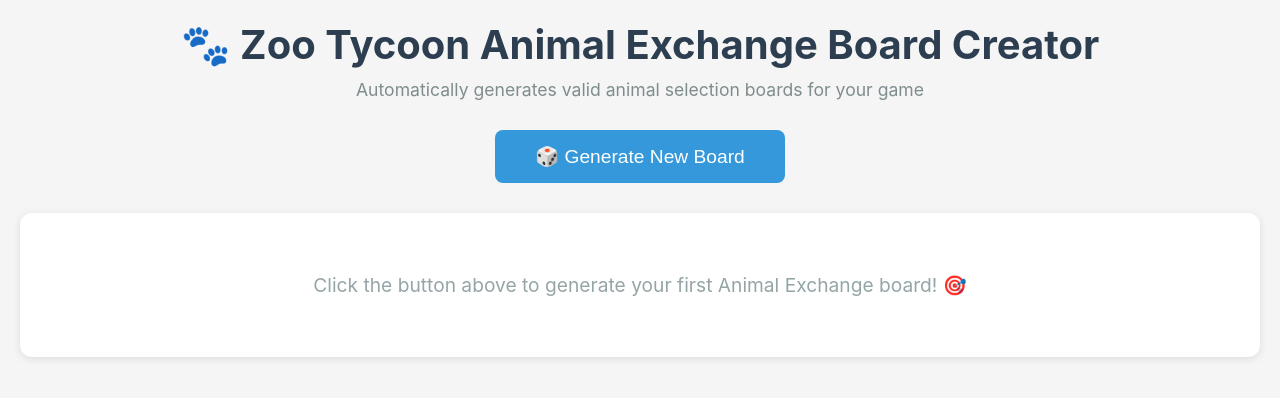
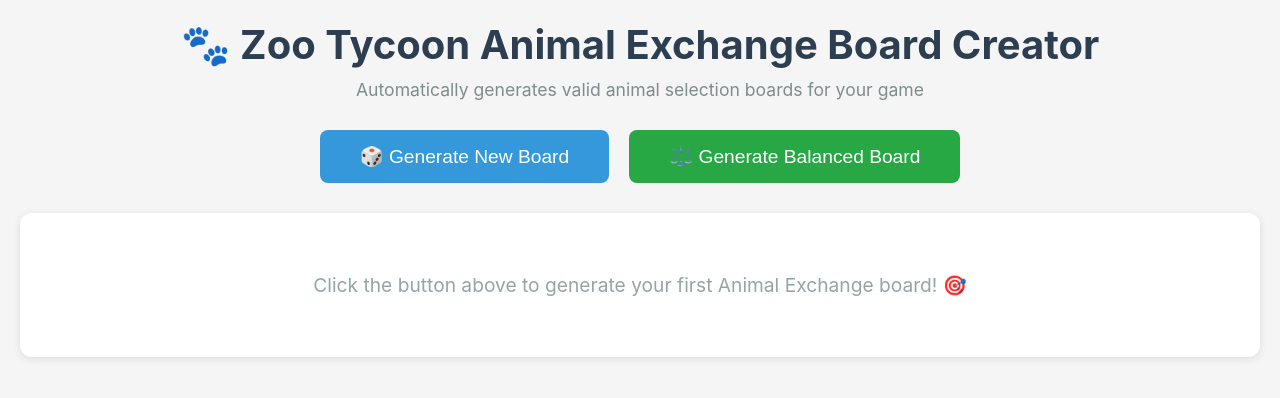
Before and after one commit to Dracoptera/Zoo-Tycoon-Helper, a React (Vite) app: page / in a window 1280 px wide. Shown: the top 398 px of the page. Built offline with nearby package versions, Linux system fonts and the light colour scheme.

Commit message:
add balance board butn

```diff
--- a/src/App.tsx
+++ b/src/App.tsx
@@ -17,16 +17,17 @@
 }
 
 // Helper function to group animals by biome
+// Animals with multiple biomes are assigned to their first biome only to avoid duplication
 function groupAnimalsByBiome<T extends { biome: string | string[] }>(items: T[]): [string, T[]][] {
   const grouped = new Map<string, T[]>()
   items.forEach(item => {
     const biomes = Array.isArray(item.biome) ? item.biome : [item.biome]
-    biomes.forEach(biome => {
-      if (!grouped.has(biome)) {
-        grouped.set(biome, [])
-      }
-      grouped.get(biome)!.push(item)
-    })
+    // Assign to first biome only to avoid duplication
+    const firstBiome = biomes[0]
+    if (!grouped.has(firstBiome)) {
+      grouped.set(firstBiome, [])
+    }
+    grouped.get(firstBiome)!.push(item)
   })
   return Array.from(grouped.entries())
 }
@@ -62,6 +63,24 @@
       const allCoSpecies = coSpeciesData.coSpecies as CoSpecies[]
       const newBoard = generateBoard(allAnimals, allCoSpecies, {
         seed: Date.now()
+      })
+      if (newBoard) {
+        setBoard(newBoard)
+        const validation = validateBoard(newBoard)
+        setValidationResult(validation)
+      }
+      setIsGenerating(false)
+    }, 100)
+  }
+
+  const handleGenerateBalancedBoard = () => {
+    setIsGenerating(true)
+    setTimeout(() => {
+      const allAnimals = animalsData.animals as Animal[]
+      const allCoSpecies = coSpeciesData.coSpecies as CoSpecies[]
+      const newBoard = generateBoard(allAnimals, allCoSpecies, {
+        seed: Date.now(),
+        strict: true
       })
       if (newBoard) {
         setBoard(newBoard)
@@ -111,9 +130,17 @@
           className="primary"
           onClick={handleGenerateBoard}
           disabled={isGenerating}
-          style={{ fontSize: '1.2rem', padding: '15px 40px' }}
+          style={{ fontSize: '1.2rem', padding: '15px 40px', marginRight: '10px' }}
         >
           {isGenerating ? 'Generating...' : '🎲 Generate New Board'}
+        </button>
+        <button
+          className="primary"
+          onClick={handleGenerateBalancedBoard}
+          disabled={isGenerating}
+          style={{ fontSize: '1.2rem', padding: '15px 40px', background: '#28a745' }}
+        >
+          {isGenerating ? 'Generating...' : '⚖️ Generate Balanced Board'}
         </button>
       </div>
 
--- a/src/utils/boardGenerator.ts
+++ b/src/utils/boardGenerator.ts
@@ -8,6 +8,7 @@
   preferredBiomes?: Biome[]
   excludeBiomes?: Biome[]
   seed?: number
+  strict?: boolean  // If true, ensures no warnings (balanced board)
 }
 
 // Simple random number generator from seed
@@ -51,9 +52,9 @@
   allCoSpecies: CoSpecies[],
   options: GenerationOptions = {}
 ): SelectedBoard | null {
-  const { preferredBiomes = [], excludeBiomes = [], seed } = options
+  const { preferredBiomes = [], excludeBiomes = [], seed, strict = false } = options
   const random = seed !== undefined ? seededRandom(seed) : Math.random
-  const maxAttempts = 100
+  const maxAttempts = strict ? 500 : 100  // More attempts for strict mode
 
   for (let attempt = 0; attempt < maxAttempts; attempt++) {
     const board: SelectedBoard = {
@@ -139,6 +140,10 @@
     // Validate the board
     const validation = validateBoard(board)
     if (validation.valid) {
+      // In strict mode, also check that there are no warnings
+      if (strict && validation.warnings.length > 0) {
+        continue
+      }
       return board
     }
   }
```
